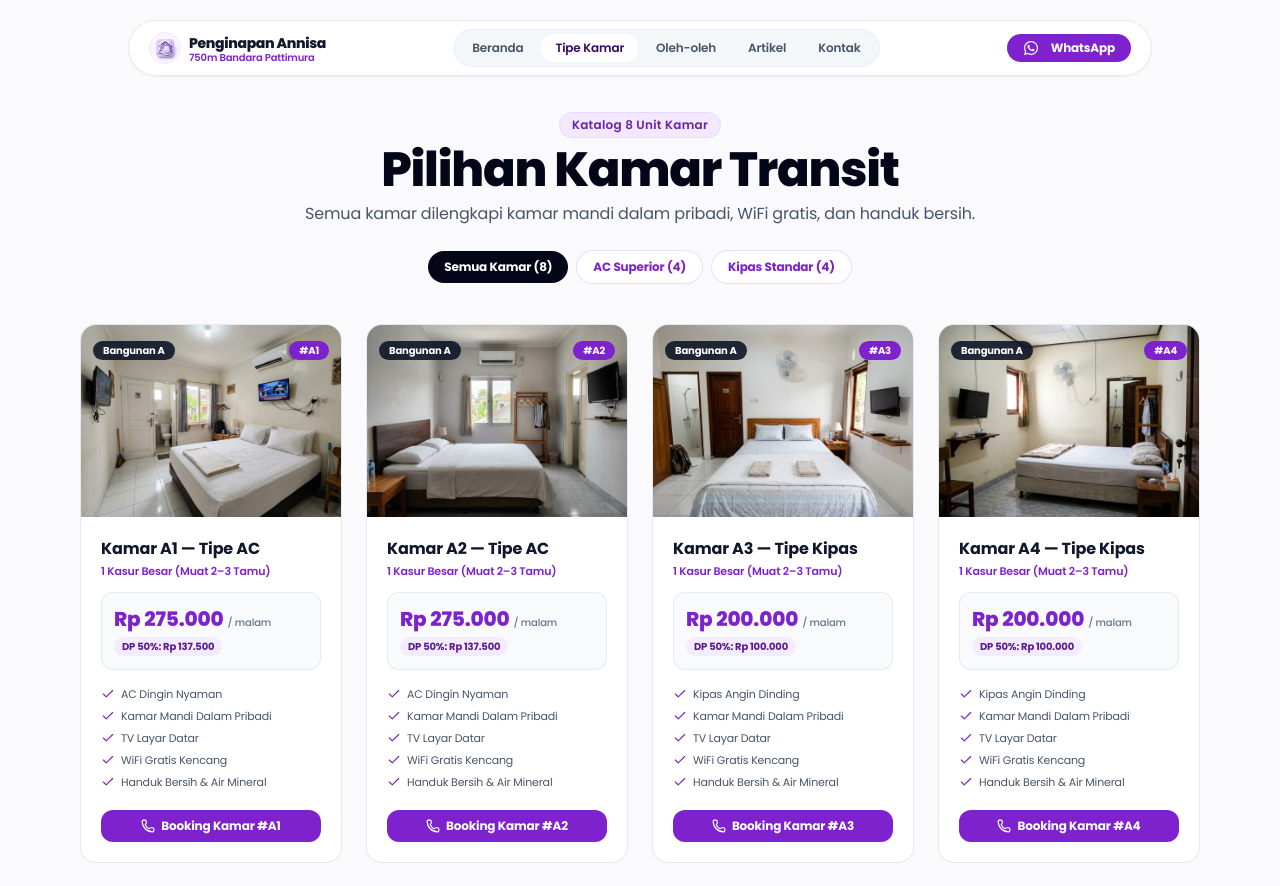
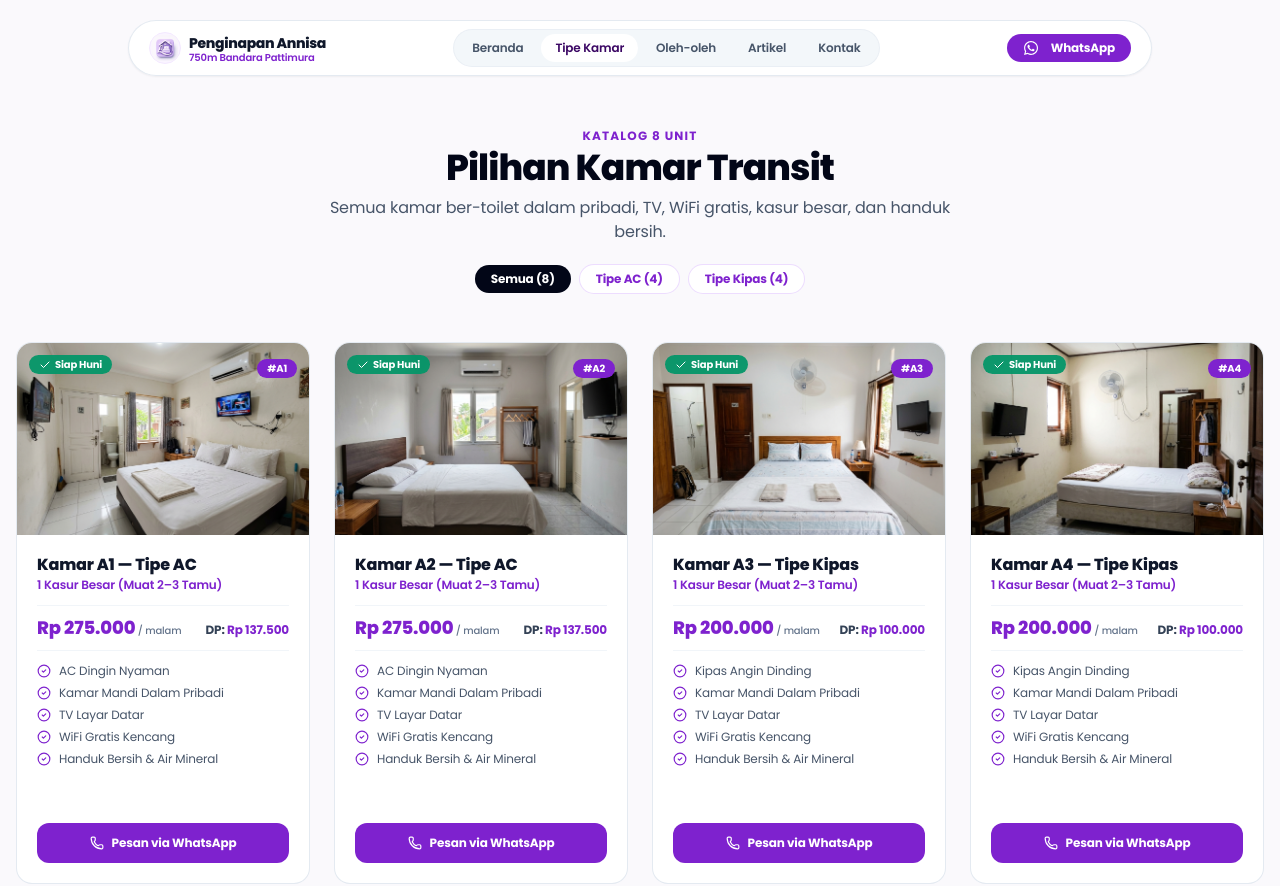
Before and after one commit to ilsetiawan1/penginapan-annisa, a Next.js app in the folder apps/web/: page /kamar in a window 1280 px wide. Shown: the top 886 px of the page. Built offline with nearby package versions, Linux system fonts and the light colour scheme.

Commit message:
feat: replace building labels with room status badges (Siap Huni / Ready) in /kamar

```diff
--- a/apps/web/src/app/kamar/page.tsx
+++ b/apps/web/src/app/kamar/page.tsx
@@ -19,7 +19,6 @@ import Image from "next/image";
 import Link from "next/link";
 import { useState } from "react";
 import { Navbar } from "../../components/layout/navbar";
-import { Badge } from "../../components/ui/badge";
 import { Button } from "../../components/ui/button";
 import { Card } from "../../components/ui/card";
 
@@ -31,8 +30,8 @@ export default function KamarPage() {
       number: "A1",
       name: "Kamar A1 — Tipe AC",
       type: "ac",
-      building: "Bangunan A",
-      badge: "Bangunan A",
+      status: "ready",
+      badge: "Siap Huni",
       price: "275.000",
       dp: "137.500",
       bed: "1 Kasur Besar (Muat 2–3 Tamu)",
@@ -50,8 +49,8 @@ export default function KamarPage() {
       number: "A2",
       name: "Kamar A2 — Tipe AC",
       type: "ac",
-      building: "Bangunan A",
-      badge: "Bangunan A",
+      status: "ready",
+      badge: "Siap Huni",
       price: "275.000",
       dp: "137.500",
       bed: "1 Kasur Besar (Muat 2–3 Tamu)",
@@ -69,8 +68,8 @@ export default function KamarPage() {
       number: "A3",
       name: "Kamar A3 — Tipe Kipas",
       type: "kipas",
-      building: "Bangunan A",
-      badge: "Bangunan A",
+      status: "ready",
+      badge: "Siap Huni",
       price: "200.000",
       dp: "100.000",
       bed: "1 Kasur Besar (Muat 2–3 Tamu)",
@@ -88,8 +87,8 @@ export default function KamarPage() {
       number: "A4",
       name: "Kamar A4 — Tipe Kipas",
       type: "kipas",
-      building: "Bangunan A",
-      badge: "Bangunan A",
+      status: "ready",
+      badge: "Siap Huni",
       price: "200.000",
       dp: "100.000",
       bed: "1 Kasur Besar (Muat 2–3 Tamu)",
@@ -107,8 +106,8 @@ export default function KamarPage() {
       number: "B1",
       name: "Kamar B1 — Tipe AC",
       type: "ac",
-      building: "Bangunan B",
-      badge: "Bangunan B",
+      status: "ready",
+      badge: "Siap Huni",
       price: "275.000",
       dp: "137.500",
       bed: "1 Kasur Besar (Muat 2–3 Tamu)",
@@ -126,8 +125,8 @@ export default function KamarPage() {
       number: "B2",
       name: "Kamar B2 — Tipe AC",
       type: "ac",
-      building: "Bangunan B",
-      badge: "Bangunan B",
+      status: "ready",
+      badge: "Siap Huni",
       price: "275.000",
       dp: "137.500",
       bed: "1 Kasur Besar (Muat 2–3 Tamu)",
@@ -145,8 +144,8 @@ export default function KamarPage() {
       number: "B3",
       name: "Kamar B3 — Tipe Kipas",
       type: "kipas",
-      building: "Bangunan B",
-      badge: "Bangunan B",
+      status: "ready",
+      badge: "Siap Huni",
       price: "200.000",
       dp: "100.000",
       bed: "1 Kasur Besar (Muat 2–3 Tamu)",
@@ -164,8 +163,8 @@ export default function KamarPage() {
       number: "B4",
       name: "Kamar B4 — Tipe Kipas",
       type: "kipas",
-      building: "Bangunan B",
-      badge: "Bangunan B",
+      status: "ready",
+      badge: "Siap Huni",
       price: "200.000",
       dp: "100.000",
       bed: "1 Kasur Besar (Muat 2–3 Tamu)",
@@ -190,59 +189,59 @@ export default function KamarPage() {
     <div className="min-h-screen bg-[#faf9fc] text-slate-900 pb-20">
       <Navbar />
 
-      <main className="max-w-6xl mx-auto px-4 pt-28">
-        {/* Header */}
-        <div className="text-center max-w-2xl mx-auto mb-10">
-          <Badge variant="purple" className="mb-2">
-            Katalog 8 Unit Kamar
-          </Badge>
-          <h1 className="text-3xl sm:text-5xl font-black text-slate-950 tracking-tight leading-tight">
+      <main className="max-w-7xl mx-auto px-4 pt-28 sm:pt-32">
+        {/* Header Title */}
+        <div className="text-center max-w-2xl mx-auto mb-8 sm:mb-12">
+          <span className="text-xs uppercase font-bold tracking-widest text-purple-700 block mb-1">
+            Katalog 8 Unit
+          </span>
+          <h1 className="text-2xl sm:text-4xl font-extrabold tracking-tight text-slate-950">
             Pilihan Kamar Transit
           </h1>
           <p className="text-slate-600 mt-2 text-sm sm:text-base">
-            Semua kamar dilengkapi kamar mandi dalam pribadi, WiFi gratis, dan handuk bersih.
+            Semua kamar ber-toilet dalam pribadi, TV, WiFi gratis, kasur besar, dan handuk bersih.
           </p>
 
           {/* Filter Pills */}
-          <div className="flex items-center justify-center gap-2 mt-6">
+          <div className="flex items-center justify-center gap-2 mt-5">
             <button
               type="button"
               onClick={() => setFilter("all")}
-              className={`px-4 py-2 rounded-full text-xs font-bold transition cursor-pointer ${
+              className={`px-4 py-1.5 rounded-full text-xs font-bold transition cursor-pointer ${
                 filter === "all"
                   ? "bg-slate-950 text-white shadow-xs"
                   : "bg-white text-slate-600 hover:bg-slate-100 border border-slate-200/80"
               }`}
             >
-              Semua Kamar (8)
+              Semua (8)
             </button>
             <button
               type="button"
               onClick={() => setFilter("ac")}
-              className={`px-4 py-2 rounded-full text-xs font-bold transition cursor-pointer ${
+              className={`px-4 py-1.5 rounded-full text-xs font-bold transition cursor-pointer ${
                 filter === "ac"
                   ? "bg-purple-700 text-white shadow-xs"
                   : "bg-white text-purple-700 hover:bg-purple-50 border border-purple-200/80"
               }`}
             >
-              AC Superior (4)
+              Tipe AC (4)
             </button>
             <button
               type="button"
               onClick={() => setFilter("kipas")}
-              className={`px-4 py-2 rounded-full text-xs font-bold transition cursor-pointer ${
+              className={`px-4 py-1.5 rounded-full text-xs font-bold transition cursor-pointer ${
                 filter === "kipas"
                   ? "bg-purple-700 text-white shadow-xs"
                   : "bg-white text-purple-700 hover:bg-purple-50 border border-purple-200/80"
               }`}
             >
-              Kipas Standar (4)
+              Tipe Kipas (4)
             </button>
           </div>
         </div>
 
         {/* 8 Rooms Grid */}
-        <div className="grid grid-cols-1 md:grid-cols-2 lg:grid-cols-4 gap-6">
+        <div className="grid grid-cols-1 md:grid-cols-2 lg:grid-cols-4 gap-5 sm:gap-6">
           {filtered.map((room) => (
             <Card
               key={room.number}
@@ -256,59 +255,69 @@ export default function KamarPage() {
                     fill
                     className="object-cover hover:scale-105 transition duration-300"
                   />
+                  {/* Status Badge (Ready / Siap Huni) */}
                   <div className="absolute top-3 left-3">
-                    <span className="bg-slate-900/90 text-white px-2.5 py-0.5 rounded-full text-[10px] font-bold">
-                      {room.badge}
+                    <span className="bg-emerald-600/95 text-white px-2.5 py-0.5 rounded-full text-[10px] font-bold shadow-xs flex items-center gap-1">
+                      <Check className="w-3 h-3" />
+                      <span>{room.badge}</span>
                     </span>
                   </div>
+                  {/* Room Number Badge */}
                   <div className="absolute top-3 right-3">
-                    <span className="bg-purple-700 text-white px-2.5 py-0.5 rounded-full text-[10px] font-bold">
+                    <span className="bg-purple-700 text-white px-2.5 py-0.5 rounded-full text-[10px] font-bold shadow-xs">
                       #{room.number}
                     </span>
                   </div>
                 </div>
 
-                <div className="p-5">
-                  <h2 className="font-bold text-base text-slate-900 mb-0.5">{room.name}</h2>
-                  <p className="text-[11px] text-purple-700 font-semibold mb-3">{room.bed}</p>
+                <div className="p-4 sm:p-5">
+                  <div className="flex items-start justify-between gap-1 mb-2">
+                    <div>
+                      <h3 className="font-extrabold text-base text-slate-900 leading-tight">
+                        {room.name}
+                      </h3>
+                      <p className="text-xs text-purple-700 font-semibold mt-0.5">{room.bed}</p>
+                    </div>
+                  </div>
 
-                  <div className="p-3 rounded-xl bg-slate-50 border border-slate-200/80 mb-4">
-                    <div className="flex items-baseline gap-1">
-                      <span className="text-xl font-black text-purple-700">Rp {room.price}</span>
-                      <span className="text-[10px] text-slate-500 font-medium">/ malam</span>
+                  <div className="my-3 flex items-baseline justify-between border-y border-slate-100 py-2">
+                    <div>
+                      <span className="text-lg font-black text-purple-700">Rp {room.price}</span>
+                      <span className="text-[10px] text-slate-500 font-medium"> / malam</span>
                     </div>
-                    <span className="inline-block mt-1 text-[10px] font-bold text-purple-900 bg-purple-100/80 px-2 py-0.5 rounded-full">
-                      DP 50%: Rp {room.dp}
+                    <span className="text-xs font-bold text-slate-700">
+                      DP: <span className="text-purple-700">Rp {room.dp}</span>
                     </span>
                   </div>
 
-                  <div className="space-y-1.5 text-xs text-slate-600">
+                  {/* Facilities list */}
+                  <ul className="space-y-1.5 mb-4">
                     {room.facilities.map((fac) => (
-                      <div key={fac} className="flex items-center gap-1.5">
-                        <Check className="w-3.5 h-3.5 text-purple-700 shrink-0" />
-                        <span className="text-[11px]">{fac}</span>
-                      </div>
+                      <li key={fac} className="flex items-center text-xs text-slate-600">
+                        <CheckCircle2 className="w-3.5 h-3.5 text-purple-700 mr-2 shrink-0" />
+                        <span>{fac}</span>
+                      </li>
                     ))}
-                  </div>
+                  </ul>
                 </div>
               </div>
 
-              <div className="p-5 pt-0">
+              {/* Bottom WhatsApp Booking CTA */}
+              <div className="p-4 sm:p-5 pt-0">
                 <Button
                   asChild
                   variant="primary"
-                  size="sm"
-                  className="w-full justify-center gap-1.5 rounded-xl font-bold text-xs bg-purple-700 hover:bg-purple-800 text-white shadow-xs"
+                  className="w-full rounded-xl bg-purple-700 hover:bg-purple-800 text-white font-bold gap-2 text-xs h-10 shadow-xs"
                 >
                   <a
-                    href={`https://wa.me/6281242163116?text=Halo%20Penginapan%20Annisa,%20saya%20tertarik%20booking%20${encodeURIComponent(
+                    href={`https://wa.me/6281242163116?text=Halo%20Penginapan%20Annisa,%20saya%20tertarik%20reservasi%20Kamar%20${room.number}%20${encodeURIComponent(
                       room.name,
                     )}%20(Rp%20${room.price}/mlm).%20Apakah%20unit%20tersedia?`}
                     target="_blank"
                     rel="noreferrer"
                   >
                     <Phone className="w-3.5 h-3.5" />
-                    <span>Booking Kamar #{room.number}</span>
+                    <span>Pesan via WhatsApp</span>
                   </a>
                 </Button>
               </div>
```
